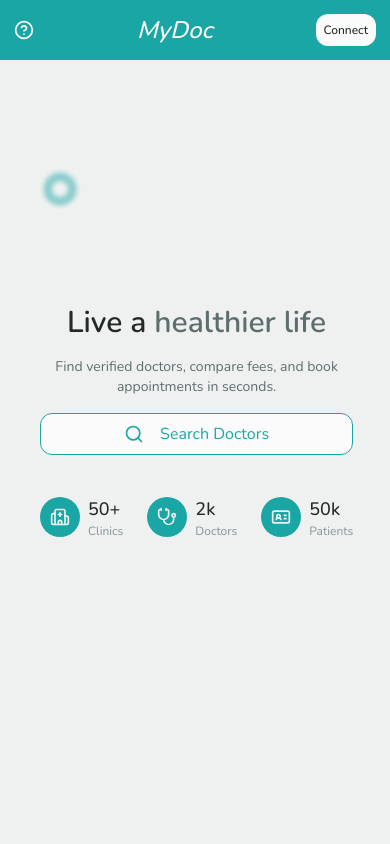
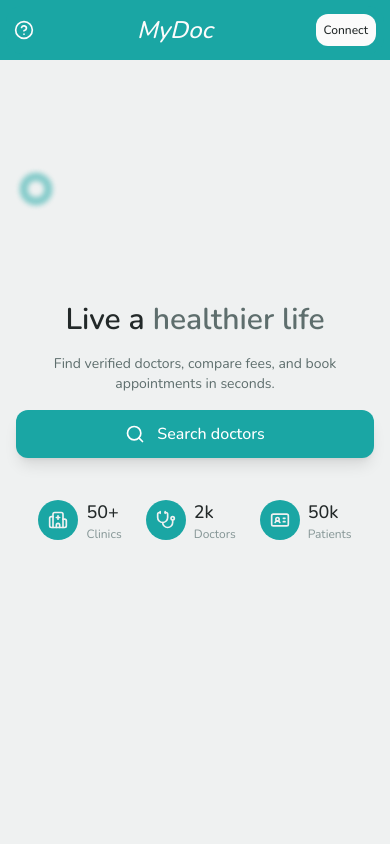
Before and after one commit to EnisZekiqi/DoctorLib, a Next.js app: page / in a window 390 px wide. Shown: the top 844 px of the page. Built offline with nearby package versions, Linux system fonts and the light colour scheme.

Commit message:
updated login section (bug fixes)

```diff
--- a/app/components/HeroSection.tsx
+++ b/app/components/HeroSection.tsx
@@ -145,16 +145,19 @@ useEffect(() => {
     return (
         <section ref={sectionRef} className="section1 bg-[#eff1f1] min-h-screen md:h-[600px] w-full overflow-hidden sm:relative flex items-center">
         <div className="h-20"></div>
-<div className="    flex flex-col-revers emd:flex-row items-center justify-between px-10 gap-12 ">
+<div className="    flex flex-col-revers emd:flex-row items-center justify-between px-4 sm:px-6 gap-6 sm:gap-10 ">
         <div className="flex flex-col relative items-center md:items-start gap-4 pl-0">
          <motion.h1
          initial={{opacity:0,y:-15}}
          animate={{opacity:1,y:0,transition:{duration:0.3,delay:0}}}
-         className="text-3xl
+         className="  text-3xl
   sm:text-4xl
   lg:text-5xl
   font-semibold
-  text-[#232929]">Live a <b className="font-semibold text-[#5e6e6d]">healthier life</b></motion.h1>
+  text-[#232929]
+  text-center md:text-left
+  max-w-[22ch]
+  ">Live a <b className="font-semibold text-[#5e6e6d]">healthier life</b></motion.h1>
           <motion.p
   initial={{ opacity: 0, y: -10 }}
   animate={{ opacity: 1, y: 0 }}
@@ -171,8 +174,23 @@ useEffect(() => {
        initial={{opacity:0,y:-15}}
          animate={{opacity:1,y:0,transition:{duration:0.3,delay:0.2}}}
       className="flex items-center justify-center w-full">
-              <button className="p-2 rounded-lg bg-[#fbfbfb] text-[#1aa6a4] border border-[#1aa6a4] flex md:hidden items-center justify-center gap-4 w-full cursor-pointer" onClick={()=>setSearchDoc(true)}><Search size={20}/> Search Doctors</button>
-      </motion.div>
+<button className="
+  md:hidden
+  w-full
+  py-3
+  rounded-xl
+  bg-[#1aa6a4]
+  text-white
+  font-medium
+  shadow-lg
+  flex items-center justify-center gap-3
+"
+onClick={()=>setSearchDoc(true)}
+>
+  <Search size={20} />
+  Search doctors
+</button>
+ </motion.div>
          <motion.form
          initial={{opacity:0,y:-15}}
          animate={{opacity:1,y:0,transition:{duration:0.3,delay:0.3}}}
@@ -331,11 +349,11 @@ useEffect(() => {
       animate={{ opacity: 1 }}
       exit={{ opacity: 0 }}
       transition={{ duration: 0.3 }}
-      className="fixed inset-0 z-50 bg-[#fbfbfb] flex flex-col p-4"
+      className="fixed inset-0 z-[1000] bg-[#fbfbfb] flex flex-col p-4"
     >
       <div className="flex justify-between items-center">
           <h1 className="text-xl font-medium text-[#1aa6a4]">
-            Doctorlib
+            MyDoc
           </h1>
           <button onClick={() => setSearchDoc(false)}>
             <X />
--- a/app/layout.tsx
+++ b/app/layout.tsx
@@ -11,7 +11,7 @@ const nunito = Nunito({
 });
 
 export const metadata: Metadata = {
-  title: "DoctorLib",
+  title: "MyDoc",
   description: "Find and book appointments with verified doctors easily.",
 };
 
--- a/app/login/page.tsx
+++ b/app/login/page.tsx
@@ -120,7 +120,7 @@ return (
   <div className="flex-1 flex items-center justify-center p-8">
     <AnimatePresence mode="wait">
      <motion.div
-    key={ifLogin}
+    key={String(ifLogin)}
       className="bg-white rounded-2xl shadow-lg p-8 w-full max-w-md"
       initial={{ opacity: 0, y: 30 }}
       animate={{ opacity: 1, y: 0 }}
```
